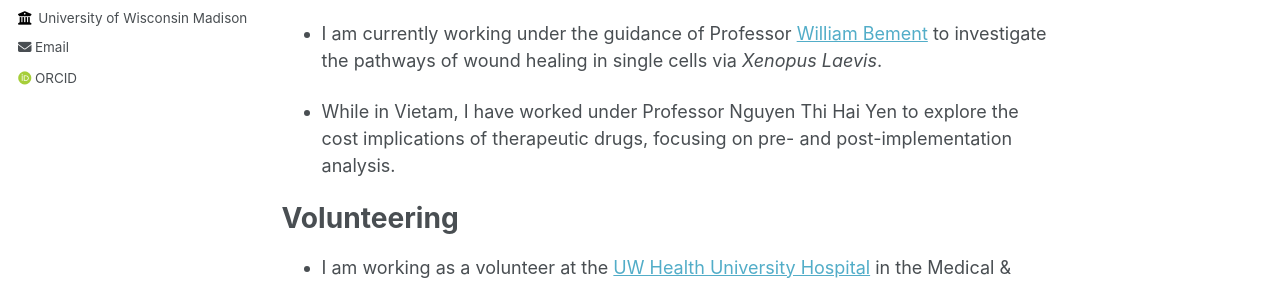
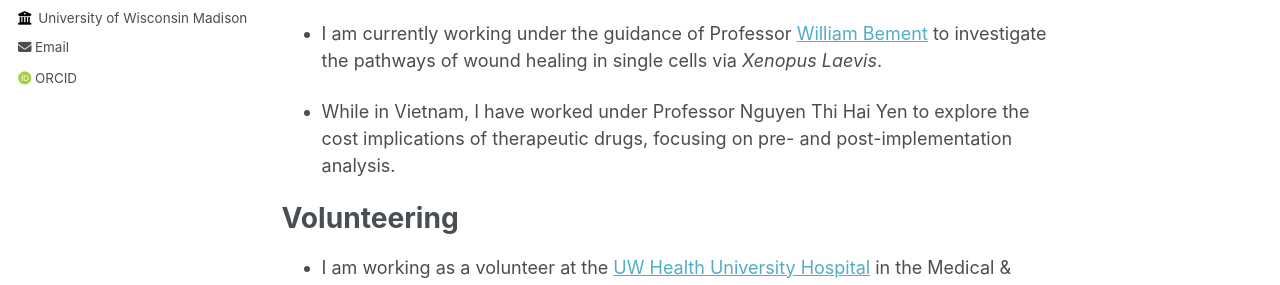
Before and after one commit to ttpham2002/personal-page, a Jekyll site: the page built from _pages/about.md, in a window 1280 px wide and 1100 px high. Shown: the part 424-709 px from the top of the window. Built offline with Jekyll 4.4.1, drawn with Linux system fonts in a browser that asks for light colours; some web fonts are replaced.

Commit message:
Update about.md

```diff
--- a/_pages/about.md
+++ b/_pages/about.md
@@ -18,7 +18,7 @@ redirect_from:
 
 - I am currently working under the guidance of Professor [William Bement](https://bement.cellimaging.wisc.edu/) to investigate the pathways of wound healing in single cells via *Xenopus Laevis*.
 
-- While in Vietam, I have worked under Professor Nguyen Thi Hai Yen to explore the cost implications of therapeutic drugs, focusing on pre- and post-implementation analysis.
+- While in Vietnam, I have worked under Professor Nguyen Thi Hai Yen to explore the cost implications of therapeutic drugs, focusing on pre- and post-implementation analysis.
 
 # Volunteering
 - I am working as a volunteer at the [UW Health University Hospital](https://www.uwhealth.org/locations/university-hospital-170) in the Medical & Surgery Short Stay unit. I provide escort services, and maintain adequate supply levels by restocking essential items.
```
